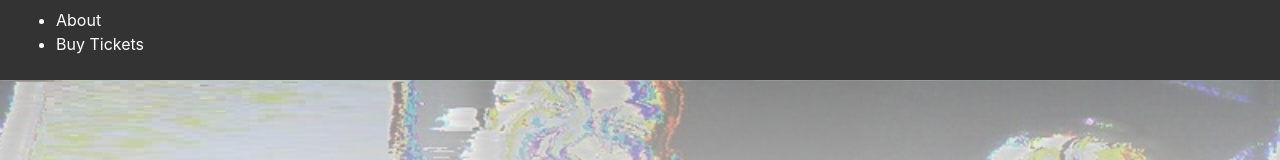
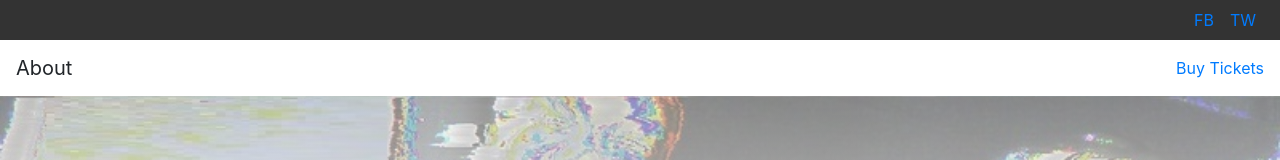
Before and after one commit to voscarmv/conference_page, a plain HTML site: page index.html in a window 1280 px wide. Shown: the top 160 px of the page. Drawn offline with nearby package versions, Linux system fonts and the light colour scheme.

Commit message:
Added navbars to header.

```diff
--- a/index.html
+++ b/index.html
@@ -14,16 +14,34 @@
 </head>
 
 <body>
-  <nav class="navbar container-fluid">
+  <header class="page-top container-fluid">
     <div class="row">
-      <div class="col-12">
-        <ul>
-          <li>About</li>
-          <li>Buy Tickets</li>
-        </ul>
+      <div class="col-12 pl-0 pr-0">
+        <nav class="social-navbar navbar navbar-expand">
+          <ul class="navbar-nav ml-auto">
+            <li class="navber-item">
+              <a class="nav-link py-0" href="#">FB</a>
+            </li>
+            <li class="navber-item">
+              <a class="nav-link py-0" href="#">TW</a>
+            </li>
+          </ul>
+        </nav>
+        <div lass="col-12 pl-0 pr-0">
+          <nav class="site-navbar navbar navbar-expand">
+            <div class="navbar-brand">
+              About
+            </div>
+            <ul class="navbar-nav ml-auto">
+              <li class="navbar-item ml-auto py-0">
+                <a href="#" class="navbar-link">Buy Tickets</a>
+              </li>
+            </ul>
+          </nav>
+        </div>
       </div>
     </div>
-  </nav>
+  </header>
   <main class="landing container-fluid">
     <div class="row">
       <section class="col-12 pl-0 pr-0">
@@ -65,7 +83,6 @@
                 <div class="cell">
                   <div class="circle bg-5"></div>
                 </div>
-
               </div>
             </div>
           </div>
--- a/style.css
+++ b/style.css
@@ -61,11 +61,6 @@ padding: 7vw 20% 7vw 10%;
   left: 0;
   /* -webkit-text-fill-color: transparent; */
   /* -webkit-background-clip: text; */
-}
-
-.navbar {
-  color:white;
-  background-color: #333;
 }
 
 .badge {
@@ -148,3 +143,11 @@ padding: 7vw 20% 7vw 10%;
   font-size: 30px;
   font-family: 'Cocogoose Pro-trial';
 }
+
+.social-navbar{
+  background-color: #333;
+}
+
+.site-navbar{
+  background-color: white;
+}
```
